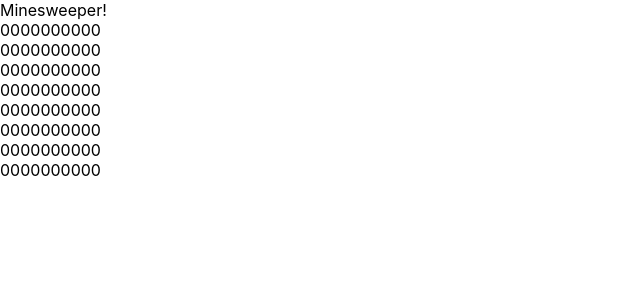
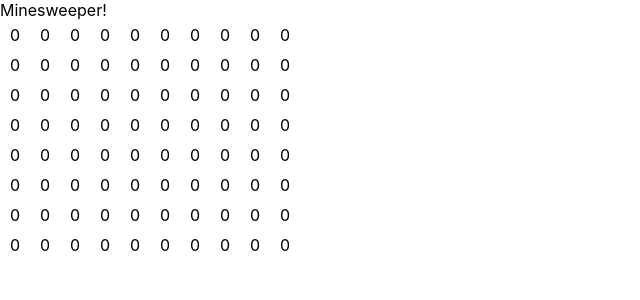
Before and after one commit to chenchengxing/minesweeper, a React (Create React App) app: page / in a window 1280 px wide. Shown: the top 300 px of the page, without its empty margins (0-640 px from the left). Built offline with nearby package versions, Linux system fonts and the light colour scheme.

Commit message:
style: better style for cell

```diff
--- a/src/App.css
+++ b/src/App.css
@@ -1,3 +1,11 @@
 .cell-row {
   display: flex;
 }
+
+.cell {
+  width: 30px;
+  height: 30px;
+  display: flex;
+  justify-content: center;
+  align-items: center;
+}
--- a/src/comps/Cell.tsx
+++ b/src/comps/Cell.tsx
@@ -10,7 +10,7 @@
     cell,
   } = props
   return (
-    <div>
+    <div className={'cell'}>
       { cell.numOfMinesAround }
     </div>
   )
```
